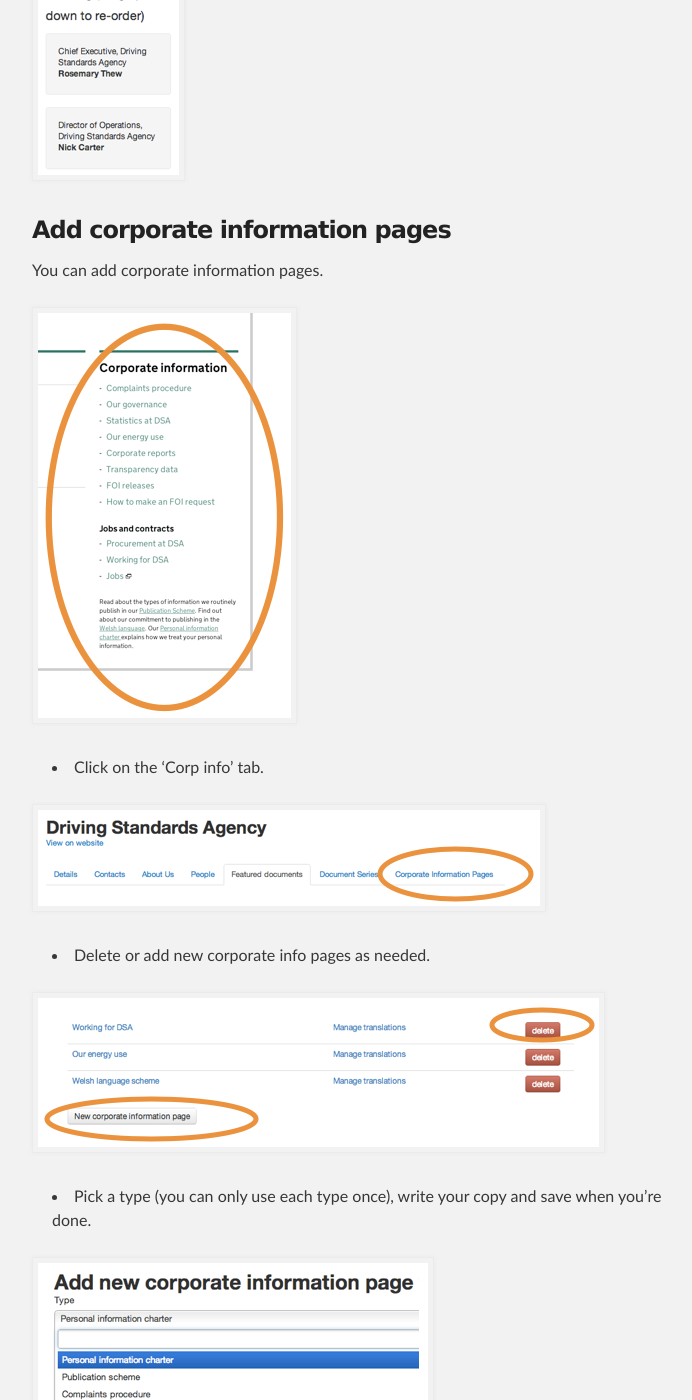
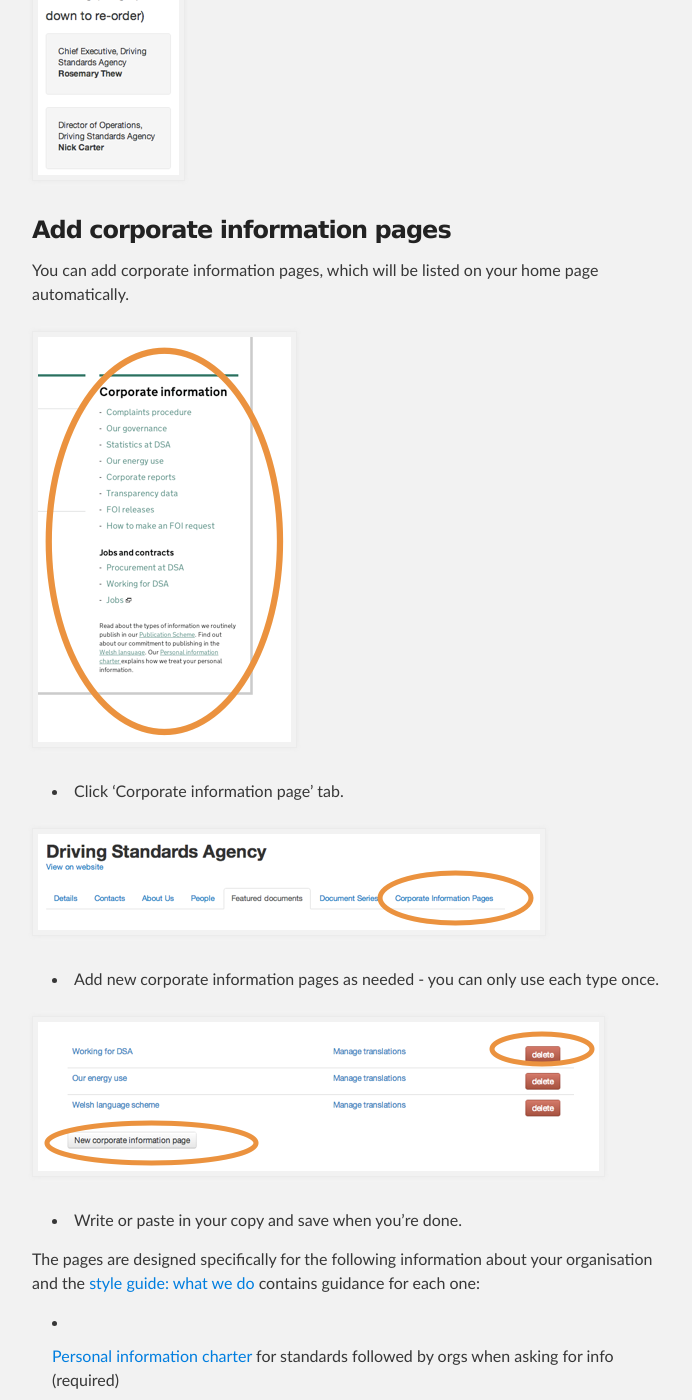
Before and after one commit to alphagov/inside-government-admin-guide, a Jekyll site: the page built from organisations-groups/organisation-home-page.md, in a window 1280 px wide and 1400 px high, scrolled down 5309 px. Shown: the whole window, without its empty margins (288-980 px from the left). Built offline with Jekyll 4.4.1, drawn with Linux system fonts in a browser that asks for light colours.

Commit message:
Update organisation-home-page.md

```diff
--- a/organisations-groups/organisation-home-page.md
+++ b/organisations-groups/organisation-home-page.md
@@ -97,21 +97,19 @@ See [guidance on how to add people and assign roles.](http://alphagov.github.io/
 
 ### Add corporate information pages
 
-You can add corporate information pages.
+You can add corporate information pages, which will be listed on your home page automatically.
 
 ![Homepage 21](homepage-21.png)
 
-* Click on the 'Corp info' tab.
+* Click 'Corporate information page' tab.
 
 ![Homepage 22](homepage-22.png)
 
-* Delete or add new corporate info pages as needed.
+* Add new corporate information pages as needed - you can only use each type once.
 
 ![Homepage 23](homepage-23.png)
 
-* Pick a type (you can only use each type once), write your copy and save when you’re done.
-
-![Homepage 24](homepage-24.png)
+* Write or paste in your copy and save when you’re done.
 
 
 The pages are designed specifically for the following information about your organisation and the [style guide: what we do](https://www.gov.uk/designprinciples/insidegovernment#what-we-do) contains guidance for each one:
```
